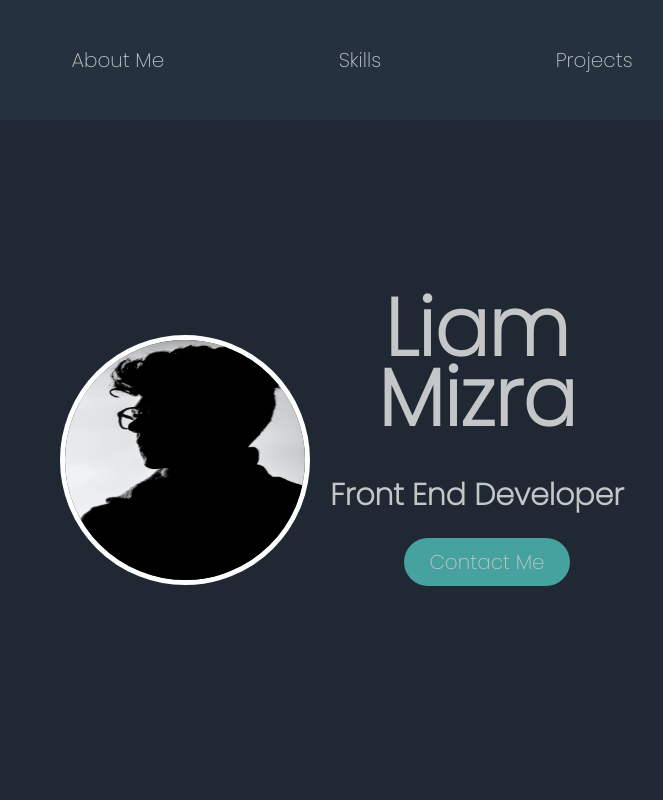
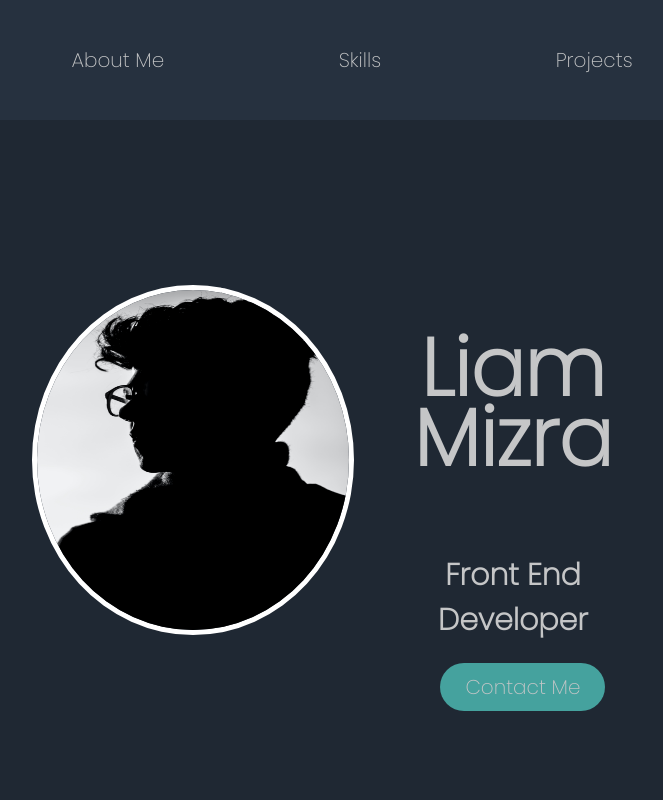
Before and after one commit to LMizra/Portfolio-draft, a plain HTML site: page index.html in a window 1280 px wide. Shown: the top 800 px of the page, without its empty margins (288-951 px from the left). Drawn offline with Linux system fonts and the light colour scheme.

Commit message:
minor changes

```diff
--- a/CSS/style.css
+++ b/CSS/style.css
@@ -77,7 +77,7 @@ button {
 .hero-text h1 {
   font-size: 80px;
   line-height: 70px;
-  padding: 20px;
+  padding: 60px;
 }
 .hero-text h3 {
   font-size: 30px;
@@ -105,8 +105,8 @@ button:hover {
 }
 
 #profile_pic {
-  height: 250px;
-  width: 250px;
+  height: 350px;
+  width: 350px;
   border-radius: 50%;
   border: white solid 5px;
 }
--- a/index.html
+++ b/index.html
@@ -74,10 +74,5 @@
 
 <!--projects me  -->
 
-<section class="projects">
-  <h2>have a look at my recent projects</h2>
-</section>
-
-
 </body>
 </html>
```
Also changed, not shown: 2 other files.
